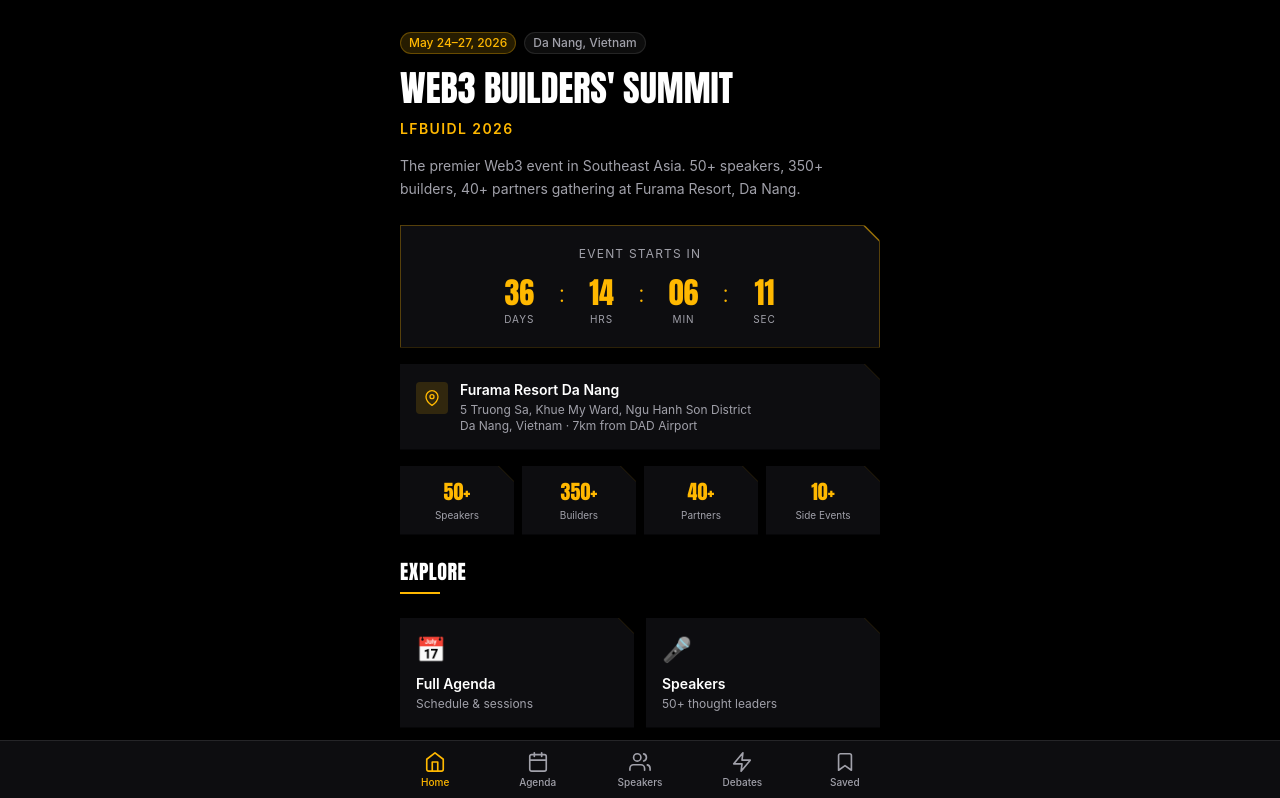
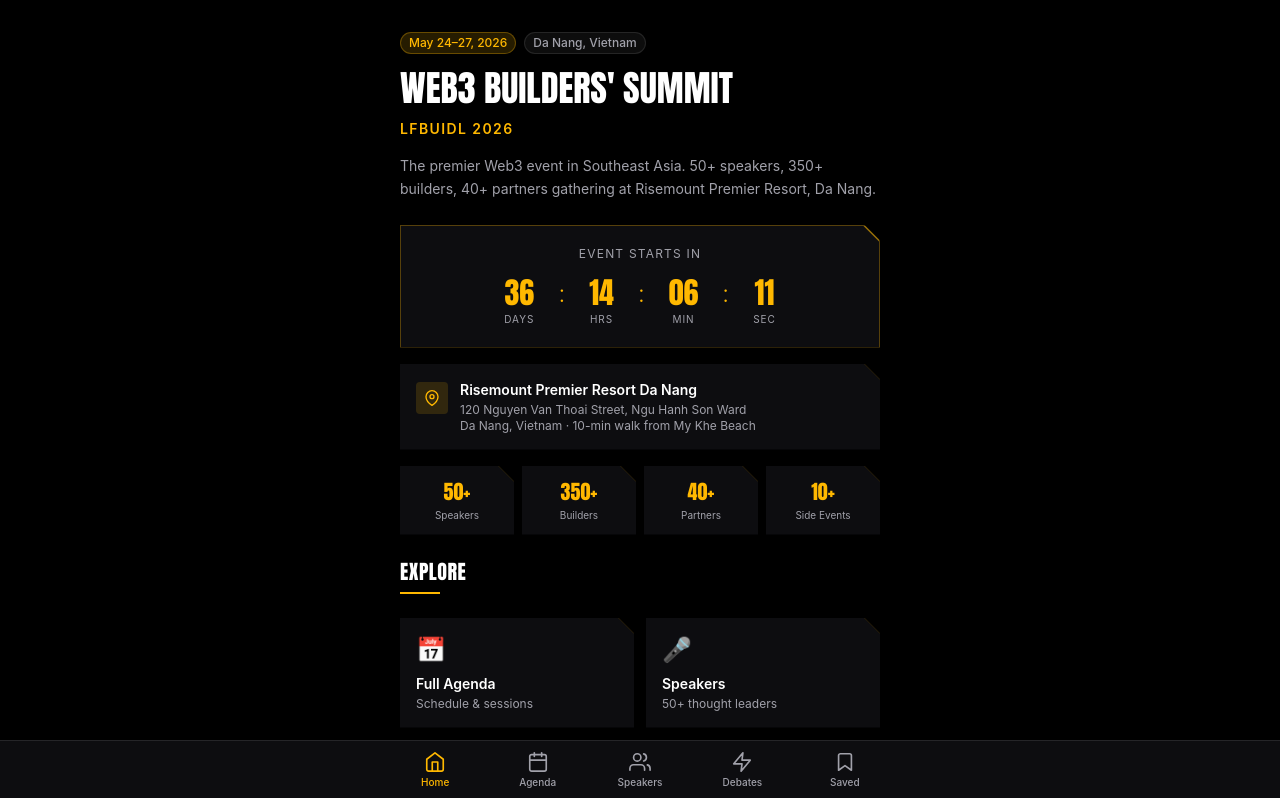
Before and after one commit to sqrDAO/summit-app, a Next.js app: page / in a window 1280 px wide. Shown: the top 798 px of the page. Built offline with nearby package versions, Linux system fonts and the light colour scheme; no server answers.

Commit message:
Update venue details to Risemount Premier Resort, Da Nang

```diff
--- a/src/app/agenda/page.tsx
+++ b/src/app/agenda/page.tsx
@@ -25,7 +25,7 @@
       <TopBar title="May 25 Agenda" />
 
       <div className="mb-1">
-        <p className="text-[#A1A1AA] text-sm mb-4">International Convention Palace · Furama Resort, Da Nang</p>
+        <p className="text-[#A1A1AA] text-sm mb-4">Risemount Premier Resort Da Nang</p>
       </div>
 
       {/* Phase tabs */}
--- a/src/app/page.tsx
+++ b/src/app/page.tsx
@@ -38,7 +38,7 @@
         </h1>
         <p className="text-[#FFB800] font-semibold tracking-widest text-sm uppercase mb-4">LFBUIDL 2026</p>
         <p className="text-[#A1A1AA] text-sm leading-relaxed">
-          The premier Web3 event in Southeast Asia. 50+ speakers, 350+ builders, 40+ partners gathering at Furama Resort, Da Nang.
+          The premier Web3 event in Southeast Asia. 50+ speakers, 350+ builders, 40+ partners gathering at Risemount Premier Resort, Da Nang.
         </p>
       </div>
 
@@ -68,9 +68,9 @@
             </svg>
           </div>
           <div>
-            <p className="text-white font-semibold text-sm">Furama Resort Da Nang</p>
-            <p className="text-[#A1A1AA] text-xs mt-0.5">5 Truong Sa, Khue My Ward, Ngu Hanh Son District</p>
-            <p className="text-[#A1A1AA] text-xs">Da Nang, Vietnam · 7km from DAD Airport</p>
+            <p className="text-white font-semibold text-sm">Risemount Premier Resort Da Nang</p>
+            <p className="text-[#A1A1AA] text-xs mt-0.5">120 Nguyen Van Thoai Street, Ngu Hanh Son Ward</p>
+            <p className="text-[#A1A1AA] text-xs">Da Nang, Vietnam · 10-min walk from My Khe Beach</p>
           </div>
         </div>
       </DogEarCard>
```
